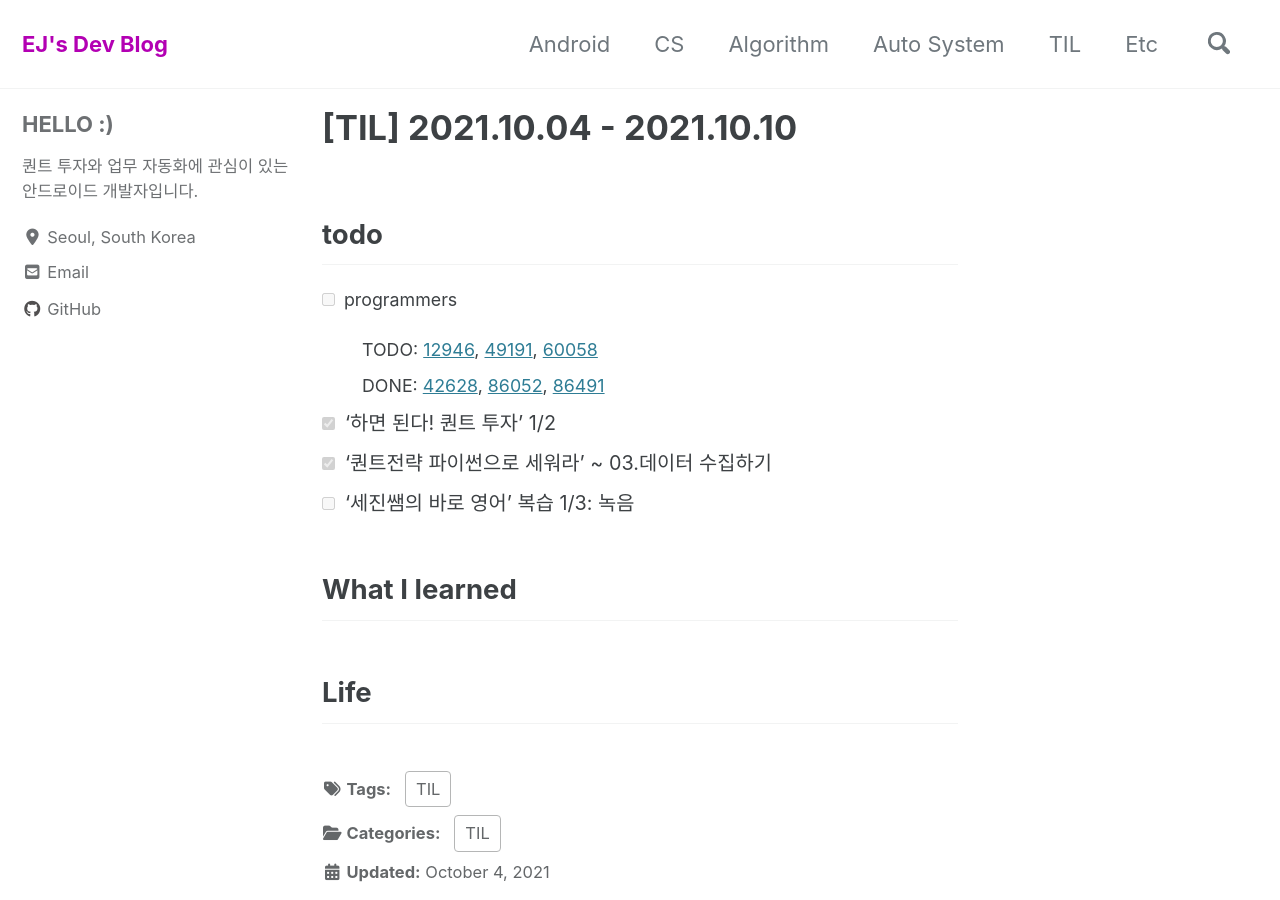
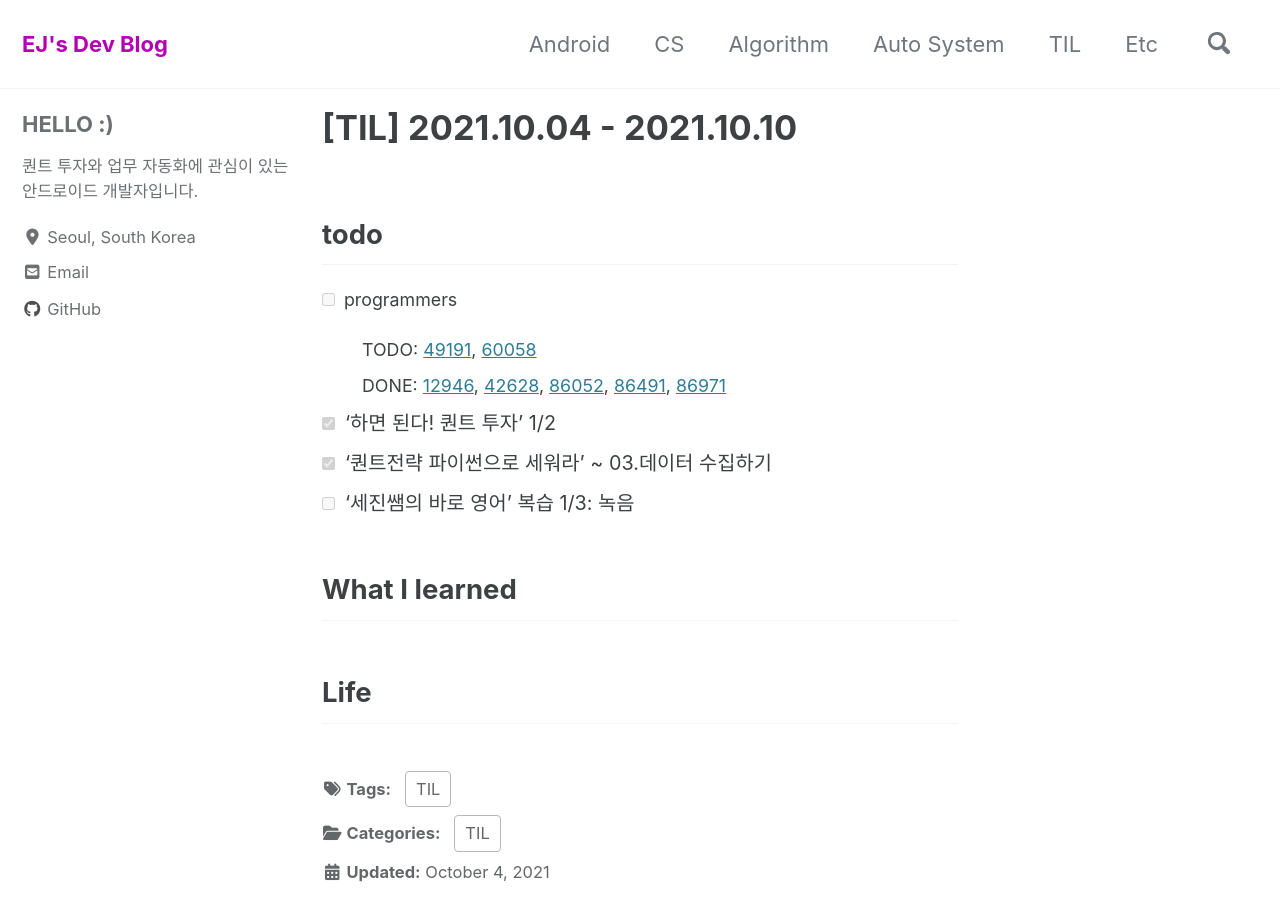
Before and after one commit to dev-eunji/dev-eunji.github.io, a Jekyll site: the page built from _posts/til/2021-10-04-TIL.md, in a window 1280 px wide and 900 px high. Built offline with Jekyll 4.4.1, drawn with Linux system fonts in a browser that asks for light colours; cached includes are drawn as plain includes; nearby versions of some CDN libraries; comment, search, counter and statistics services are not loaded.

Commit message:
[TIL] 20211007

```diff
--- a/_posts/til/2021-10-04-TIL.md
+++ b/_posts/til/2021-10-04-TIL.md
@@ -11,8 +11,8 @@ comments: true
 
 - [ ] programmers
 
-  - TODO: [12946](https://programmers.co.kr/learn/courses/30/lessons/12946), [49191](https://programmers.co.kr/learn/courses/30/lessons/49191), [60058](https://programmers.co.kr/learn/courses/30/lessons/60058)
-  - DONE: [42628](https://programmers.co.kr/learn/courses/30/lessons/42628), [86052](https://programmers.co.kr/learn/courses/30/lessons/86052), [86491](https://programmers.co.kr/learn/courses/30/lessons/86491)
+  - TODO: [49191](https://programmers.co.kr/learn/courses/30/lessons/49191), [60058](https://programmers.co.kr/learn/courses/30/lessons/60058)
+  - DONE: [12946](https://programmers.co.kr/learn/courses/30/lessons/12946), [42628](https://programmers.co.kr/learn/courses/30/lessons/42628), [86052](https://programmers.co.kr/learn/courses/30/lessons/86052), [86491](https://programmers.co.kr/learn/courses/30/lessons/86491), [86971](https://programmers.co.kr/learn/courses/30/lessons/86971)
 
 - [x] '하면 된다! 퀀트 투자' 1/2
 - [x] '퀀트전략 파이썬으로 세워라' ~ 03.데이터 수집하기
```
